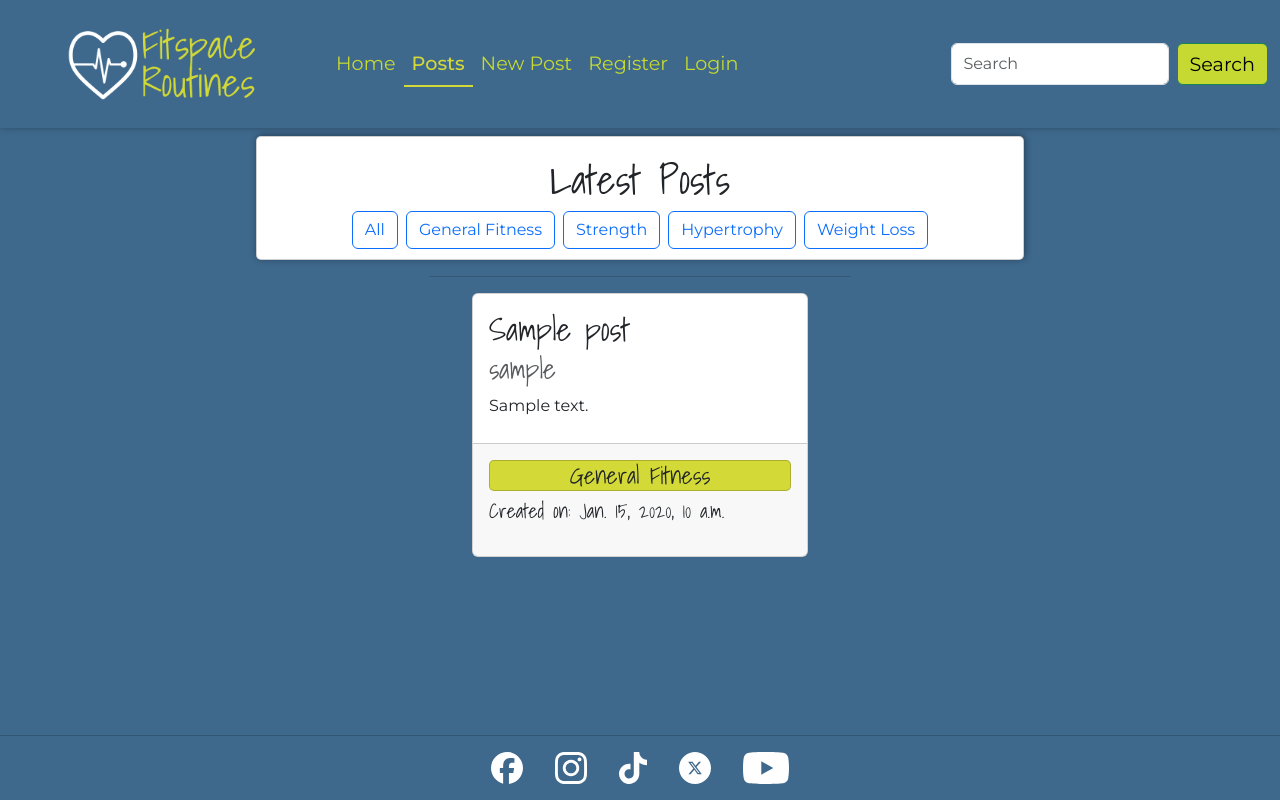
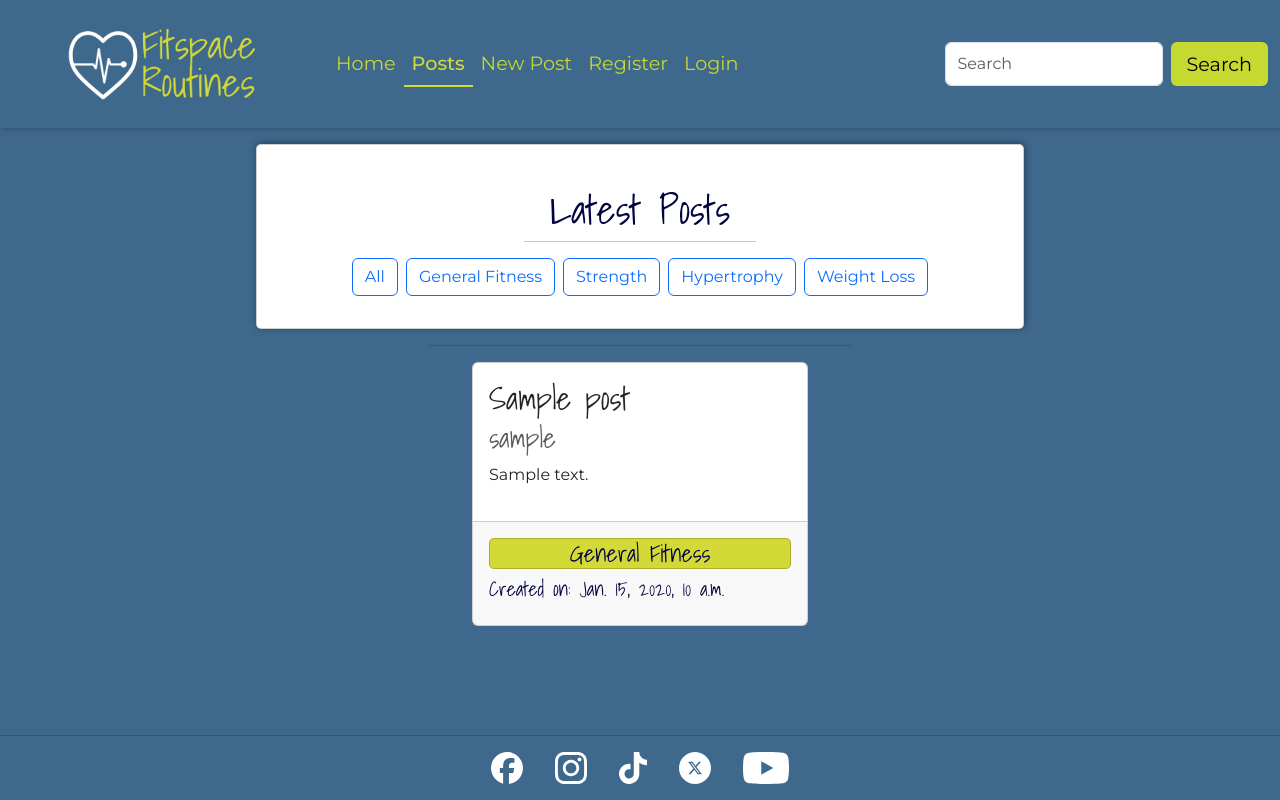
Before and after one commit to cajones93/fitspace-routines, a Django app: page /posts/posts/ in a window 1280 px wide. Run offline with Django 5.2, Linux system fonts and the light colour scheme; tables that the repository leaves empty hold one stand-in row (values such as "Sample post").

Commit message:
update styling

```diff
--- a/blog/templates/blog/posts.html
+++ b/blog/templates/blog/posts.html
@@ -3,11 +3,12 @@
 {% block title %}Posts{% endblock %}
 
 {% block content %}
-<div class="top-post-container mb-3 text-center">
+<div class="top-post-container mb-3 text-center mt-3">
     <h1 class="text-center p2 mt-2">
         Latest Posts
     </h1>
-    <form method="get" action="{% url 'posts' %}" class="d-inline-flex gap-2">
+    <hr class="short">
+    <form method="get" action="{% url 'posts' %}" class="d-inline-flex gap-2 mt-3">
         <button type="submit" class="btn btn-outline-primary" name="focus" value="All">All</button>
         <button type="submit" class="btn btn-outline-primary" name="focus" value="general_fitness">General Fitness</button>
         <button type="submit" class="btn btn-outline-primary" name="focus" value="strength">Strength</button>
--- a/static/css/base.css
+++ b/static/css/base.css
@@ -6,15 +6,21 @@
     --main-font: 'Montserrat', 'serif';
 
     /* Colours */
-    --background: #3E688C;
-    --dark-blue: #010440;
-    --green: #C5D932;
-    --light-green: #D3D936;
-    --dark-green: #575916;
+    --secondary: #3E688C;
+    --text-dark: #010440;
+    --primary: #C5D932;
+    --primary-light: #D3D936;
+    --primary-dark: #575916;
 
     /* Utils */
     --small-box-shadow: 1px -1px 7px 0 #00000061;
     --border: 1px solid #00000030;
+
+    /* Space sizes */
+    --space-xs: 0.5rem;
+    --space-sm: 1rem;
+    --space-md: 2rem;
+    --space-lg: 3rem;
 }
 
 html, body {
@@ -29,11 +35,12 @@ body {
 
 h1, h2, h3, h4, h5, h6{
     font-family: var(--title);
+    color: var(--text-dark);
 }
 
 main{
     flex: 1 0 auto;
-    background-color: var(--background);
+    background-color: var(--secondary);
 }
 
 .faded {
@@ -89,16 +96,19 @@ img.logo {
     object-fit: contain;
 }
 
-.btn-outline-success{
+.btn-primary{
     color: black;
-    font-size: 120%;
-    background-color: var(--green);
+    font-size: 1.2rem;
+    background-color: var(--primary);
+    border: none;
+    padding: var(--space-xs) var(--space-sm);
+    transition: all 0.3s ease-in-out;
 
 }
 
-.btn-outline-success:hover{
-    background-color: var(--light-green);
-    color: black;
+.btn-primary:hover{
+    background-color: var(--text-dark);
+    color: white;
     font-weight: 500;
 }
 
@@ -145,9 +155,8 @@ a:hover{
 
 .top-post-container{
     background-color: white;
-    padding: 10px;
+    padding: var(--space-md);
     margin: 0 auto;
-    margin-top: 0.5rem;
     width: 60%;
     border: var(--border);
     box-shadow: var(--small-box-shadow);
@@ -157,13 +166,17 @@ a:hover{
 
 .card {
     height: 95%;
-    margin-top: 1rem;
+    margin-top: var(--space-sm);
+    border: var(--border);
+}
+
+.card-body{
+    height: 100%;
 }
 
 .card-footer{
     flex: 1 1 auto;
     padding: var(--bs-card-spacer-y) var(--bs-card-spacer-x);
-    color: var(--bs-card-color);
 }
 
 .posts {
--- a/templates/includes/header.html
+++ b/templates/includes/header.html
@@ -37,7 +37,7 @@
                 <!-- Search bar form -->
                 <form class="d-flex" role="search" method="GET" action="{% url 'posts' %}">
                 <input class="form-control me-2" name="q" type="search" placeholder="Search" aria-label="Search">
-                <button class="btn btn-outline-success transition-ease" type="submit">Search</button>
+                <button class="btn btn-primary transition-ease" type="submit">Search</button>
                 </form>
             </div>
             </div>
```
Also changed, not shown: other parts of static/css/base.css (+15 -17 lines), home/templates/home/index.html (+7 -5 lines).
